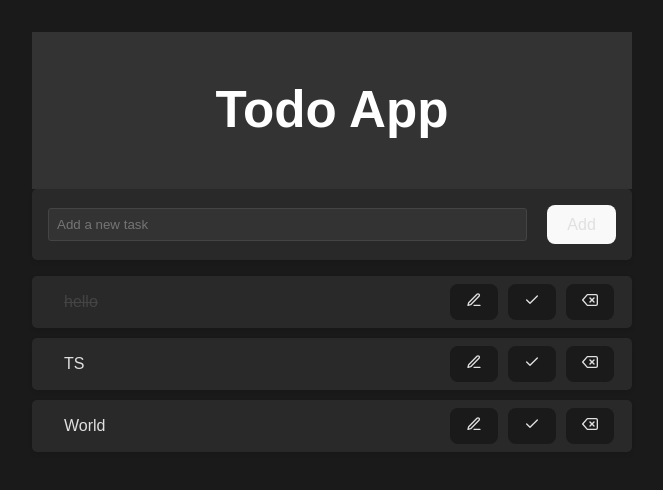
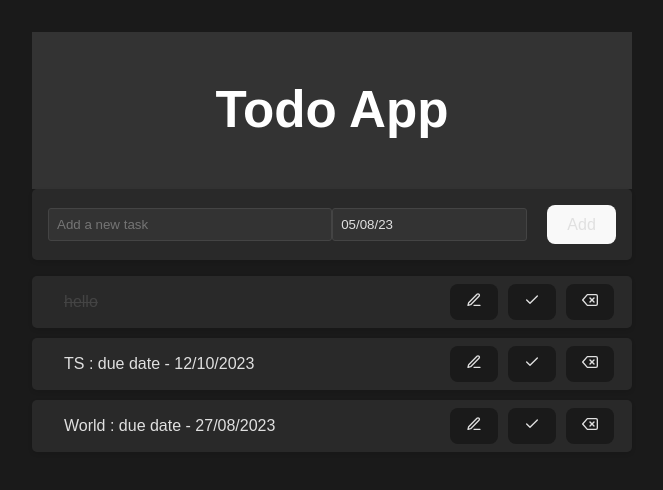
Before and after one commit to cyrus303/TodoApp-TypeScript, a React (Vite) app: page / in a window 1280 px wide. Shown: the top 490 px of the page, without its empty margins (308-971 px from the left). Built offline with nearby package versions, Linux system fonts and the light colour scheme.

Commit message:
strugling with date picker format

```diff
--- a/package.json
+++ b/package.json
@@ -11,6 +11,7 @@
   },
   "dependencies": {
     "react": "^18.2.0",
+    "react-datepicker": "^4.16.0",
     "react-dom": "^18.2.0",
     "react-icons": "^4.10.1"
   },
--- a/src/App.tsx
+++ b/src/App.tsx
@@ -1,30 +1,38 @@
 import {useState} from 'react';
 import './App.css';
 import SingleTodo from './components/SingleTodo';
+import DatePicker from 'react-datepicker';
+
+import 'react-datepicker/dist/react-datepicker.css';
 
 function App() {
   interface note {
     id: number;
     noteText: string;
     status: boolean;
+    dueDate?: Date;
   }
 
   const [inputText, setInputText] = useState<string>('');
+  const [startDate, setStartDate] = useState(new Date());
   const [notes, setNotes] = useState<note[]>([
     {
       id: 1,
       noteText: 'hello',
       status: true,
+      dueDate: '06/08/2023',
     },
     {
       id: 2,
       noteText: 'TS',
       status: false,
+      dueDate: '12/10/2023',
     },
     {
       id: 3,
       noteText: 'World',
       status: false,
+      dueDate: '27/08/2023',
     },
   ]);
 
@@ -35,6 +43,7 @@ function App() {
       id: len + 1,
       noteText: inputText,
       status: false,
+      // dueDate: startDate,
     };
     const newNotesContent = [...notes, newNote];
     setNotes(newNotesContent);
@@ -96,6 +105,12 @@ function App() {
               onChange={handleInputChange}
               onKeyDown={handleKeyPress}
             />
+            <DatePicker
+              showicon
+              selected={startDate}
+              onChange={(date: any) => setStartDate(date)}
+              dateFormat="dd/MM/yy"
+            />
             <button id="addButton" onClick={handleBtnClick}>
               Add
             </button>
--- a/src/components/SingleTodo.tsx
+++ b/src/components/SingleTodo.tsx
@@ -5,6 +5,7 @@ interface Note {
   id: number;
   noteText: string;
   status: boolean;
+  dueDate?: Date;
 }
 
 interface Props {
@@ -24,7 +25,7 @@ const SingleTodo: React.FC<Props> = ({
         return (
           <div className="note" key={note.id}>
             {note.status === false ? (
-              note.noteText
+              note.noteText + ' : due date - ' + note.dueDate
             ) : (
               <span
                 style={{
```
Also changed, not shown: 1 other file (tests, documents, lock files or other folders).
